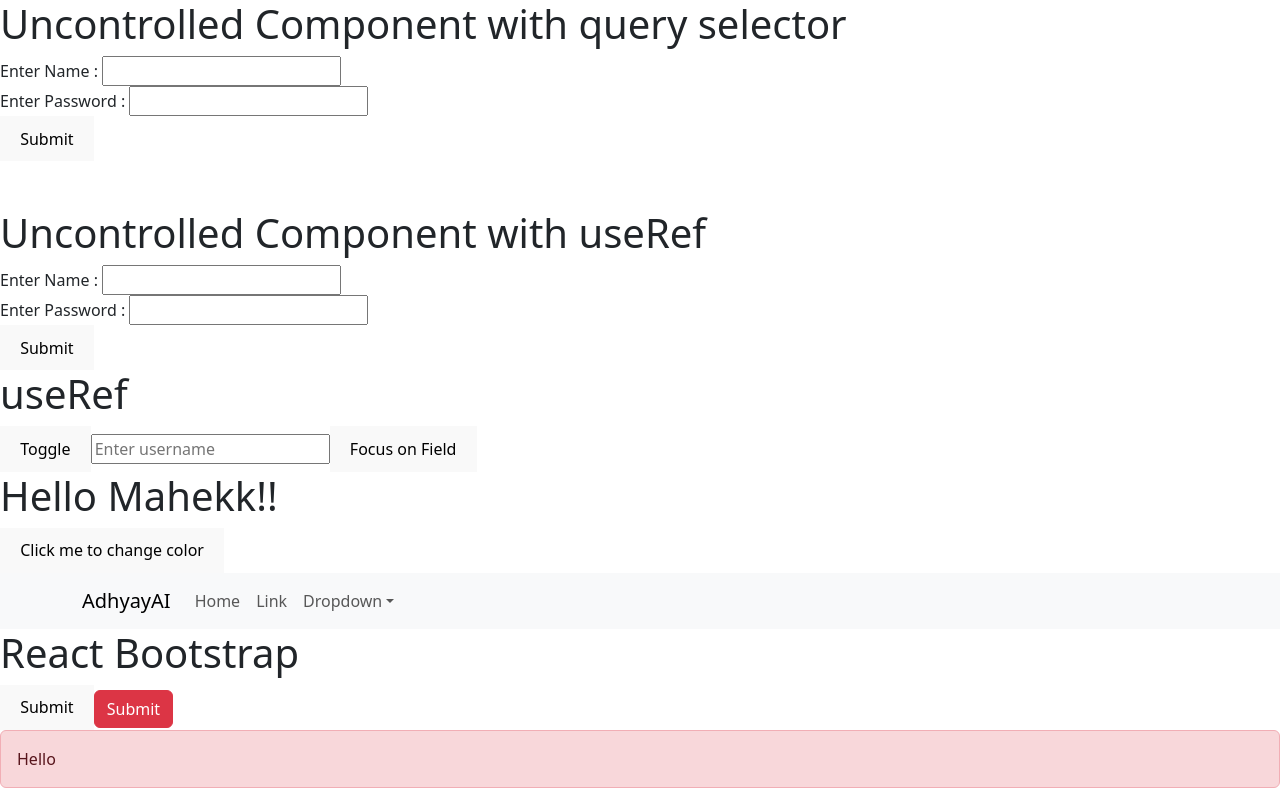
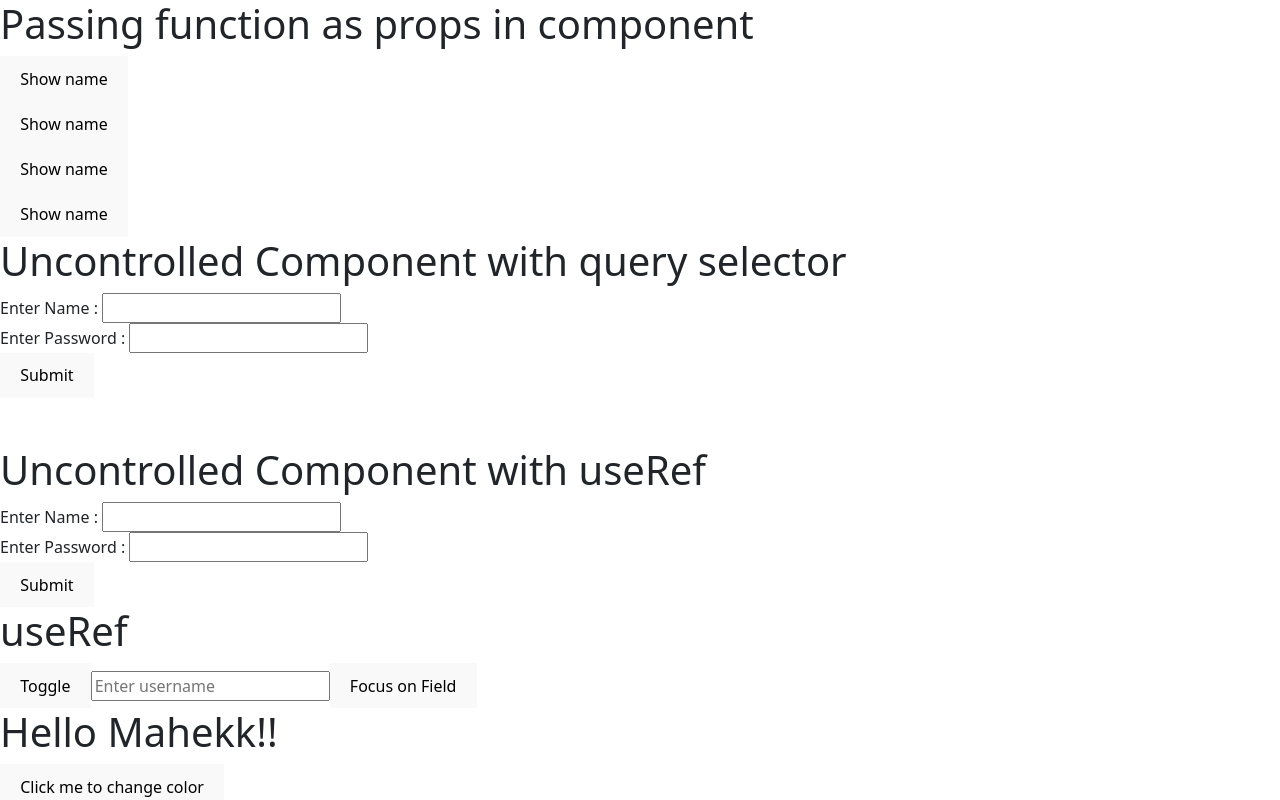
Before and after one commit to MahekSheth01/ReactJS, a React (Vite) app: page / in a window 1280 px wide. Shown: the top 800 px of the page. Built offline with nearby package versions, Linux system fonts and the light colour scheme.

Commit message:
Passing function as props

```diff
--- a/src/App.jsx
+++ b/src/App.jsx
@@ -26,6 +26,7 @@ import StyledComp from "./StyledComp";
 import Boostraped from "./Boostraped";
 import HookuseRef from "./HookuseRef";
 import UnControlledComponent from "./UnControlledComponent";
+import FuncAsProp from "./FuncAsProp";
 function App() {
 
   /* ===== BASIC FUNCTIONS ===== */
@@ -114,9 +115,18 @@ function App() {
     console.log(data);
   }
 
+  const passFunc=(name)=>{
+    alert(name);
+  }
   /* ===== JSX RETURN ===== */
   return (
     <div>
+      <h1>Passing function as props in component</h1>
+
+      <FuncAsProp func={passFunc} name="Mahek"/>
+      <FuncAsProp func={passFunc} name="Peter"/>
+      <FuncAsProp func={passFunc} name="Joe"/>
+      <FuncAsProp func={passFunc} name="Ria"/>
       <UnControlledComponent/>
       <HookuseRef/>
       <Boostraped/>
--- a/src/FuncAsProp.jsx
+++ b/src/FuncAsProp.jsx
@@ -1,9 +1,9 @@
 import React from 'react'
 
-const FuncAsProp = () => {
+const FuncAsProp = ({func,name}) => {
   return (
     <div>
-      <h1>Passing function as props in component</h1>
+      <button onClick={()=>{func(name)}}>Show name</button>
     </div>
   )
 }
```
